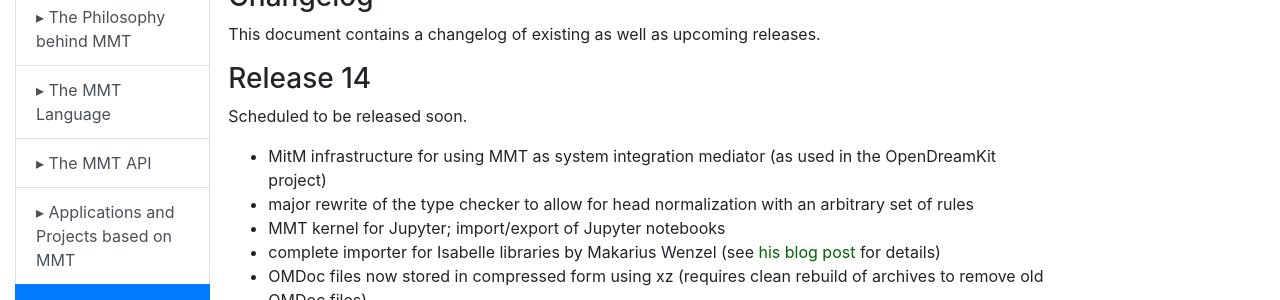
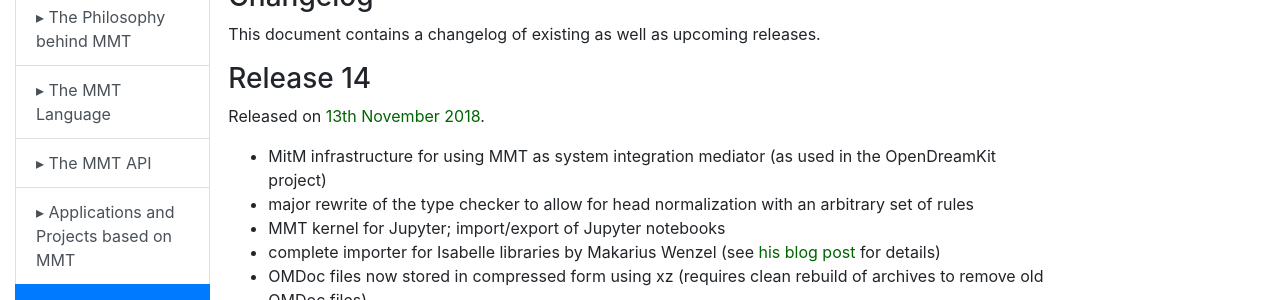
Before and after one commit to UniFormal/uniformal.github.io, a Jekyll site: the page built from doc/development/releases.md, in a window 1280 px wide and 900 px high. Shown: the part 241-541 px from the top of the window. Built offline with Jekyll 4.4.1, drawn with Linux system fonts in a browser that asks for light colours.

Commit message:
Update releases.md

```diff
--- a/doc/development/releases.md
+++ b/doc/development/releases.md
@@ -13,7 +13,7 @@ This document contains a changelog of existing as well as upcoming releases.
 
 ### Release 14
 
-Scheduled to be released soon.
+Released on [13th November 2018](https://github.com/UniFormal/MMT/releases/tag/v14.0.0).
 
 - MitM infrastructure for using MMT as system integration mediator (as used in the OpenDreamKit project)
 - major rewrite of the type checker to allow for head normalization with an arbitrary set of rules
```
